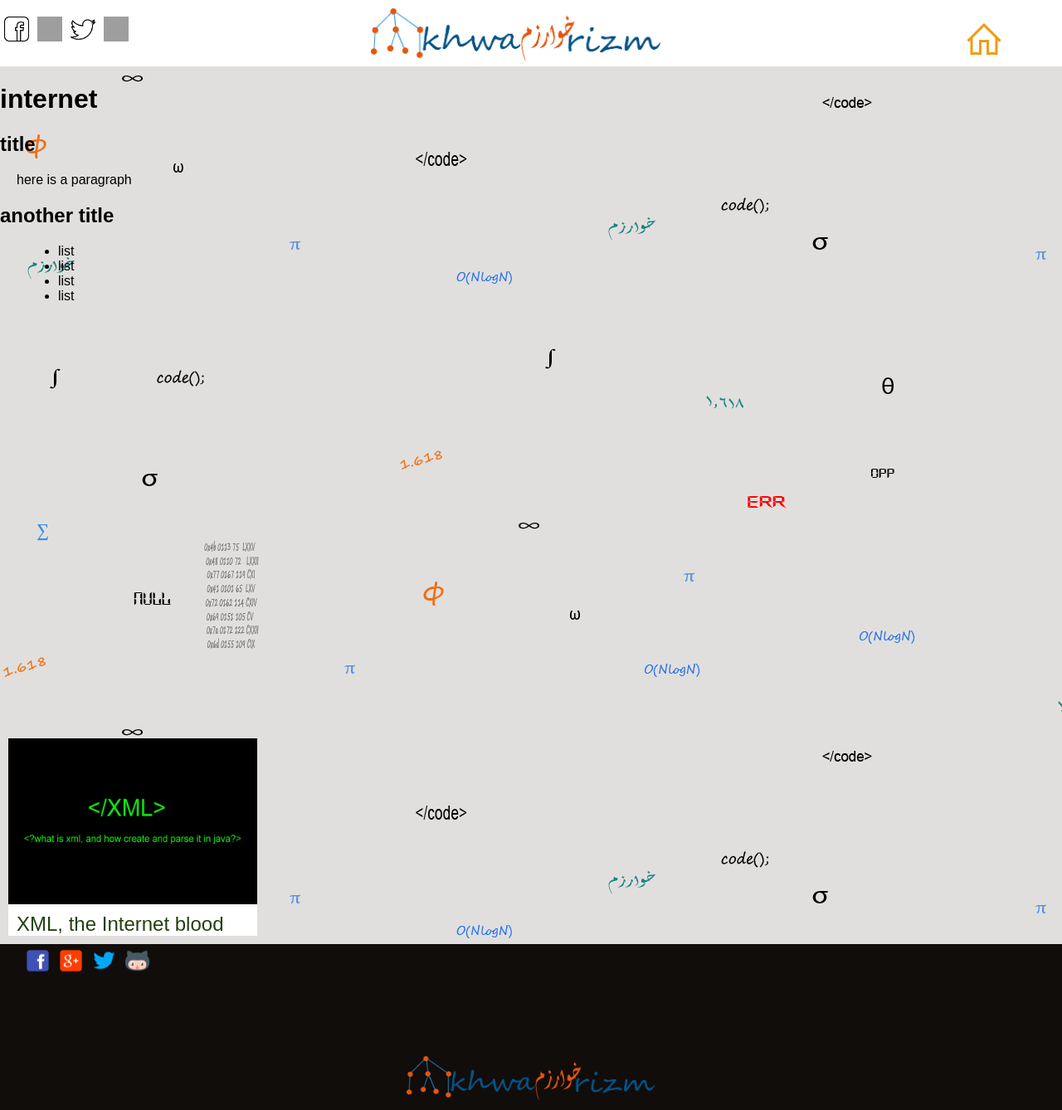
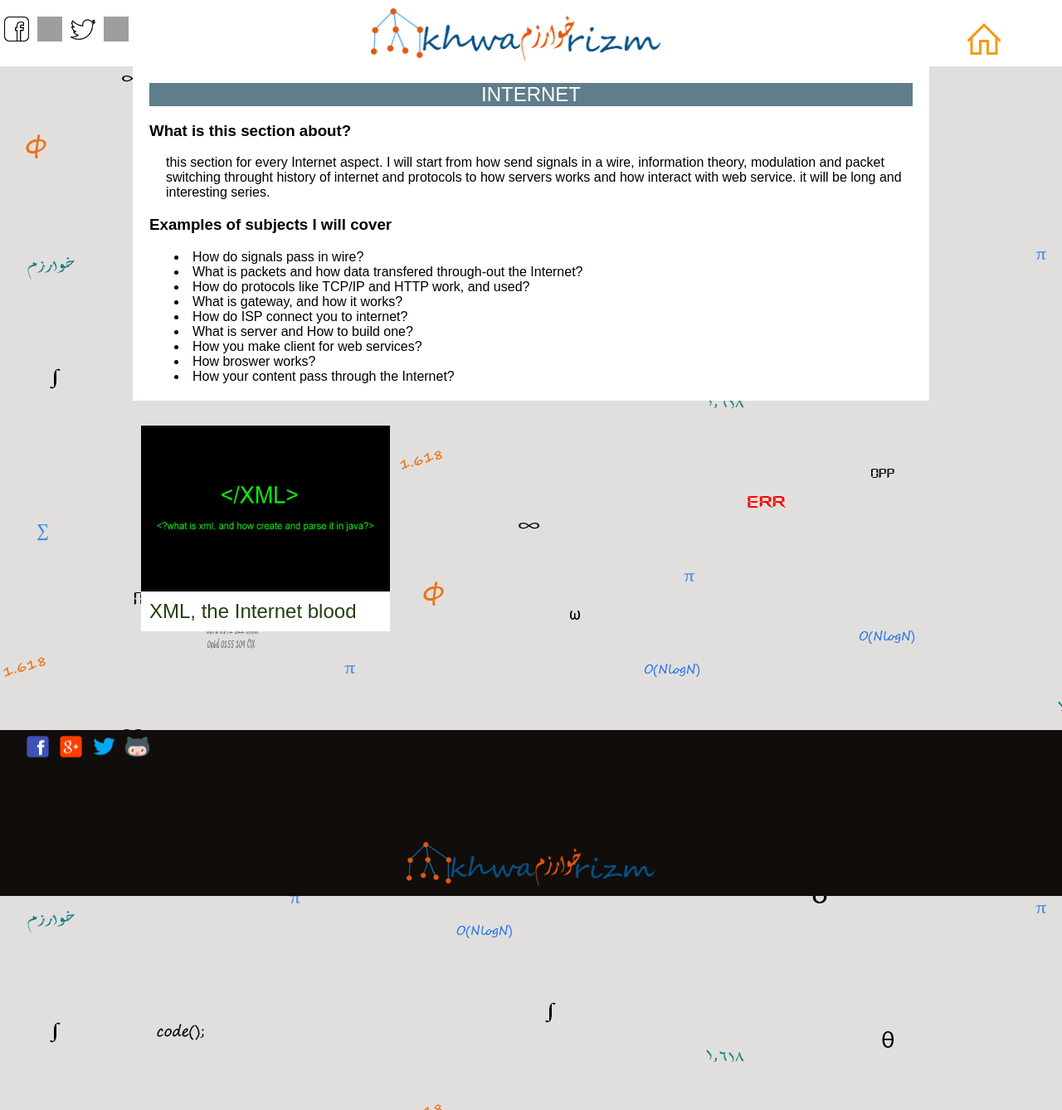
Before and after one commit to vindar42/khwarizm2, a Jekyll site: the page built from internet.html, in a window 1280 px wide and 1338 px high. Shown: the whole window at 83% size. Built offline with Jekyll 4.4.1, drawn with Linux system fonts in a browser that asks for light colours; grey boxes are pictures that could not be loaded.

Commit message:
Update internet.html

```diff
--- a/internet.html
+++ b/internet.html
@@ -1,20 +1,22 @@
 ---
-layout: default
+ layout: default
 ---
 
-<div>
-  <h1>internet</h1>
-  <h2> title </h2>
-  <p>here is a paragraph</p>
-  <h2> another title </h2>
-  <ul>
-   <li><a>list</a></li>
-   <li><a>list</a></li>
-   <li><a>list</a></li>
-   <li><a>list</a></li>
-  </ul>
-</div>
-
+<div class = "articles">
+  <div class = "subject_intro">
+    <div class = "article-head">INTERNET</div>
+      <h3>What is this section about?</h3>
+      <p>this section for every Internet aspect. I will start from how send signals in a wire, information theory, modulation and packet switching throught history of internet and protocols to how servers works and how interact with web service. it will be long and interesting series. </p>
+      <h3>Examples of subjects I will cover</h3>
+          <li>How do signals pass in wire?</li>
+          <li>What is packets and how data transfered through-out the Internet?</li>
+          <li>How do protocols like TCP/IP and HTTP work, and used?</li>
+          <li>What is gateway, and how it works?</li>
+          <li>How do ISP connect you to internet?</li>
+          <li>What is server and How to build one?</li>
+          <li>How you make client for web services?</li>
+          <li>How broswer works?</li>
+          <li>How your content pass through the Internet?</li>
   </div>
   {% for article in site.categories.internet %}
   <div class = "article-node">
```
